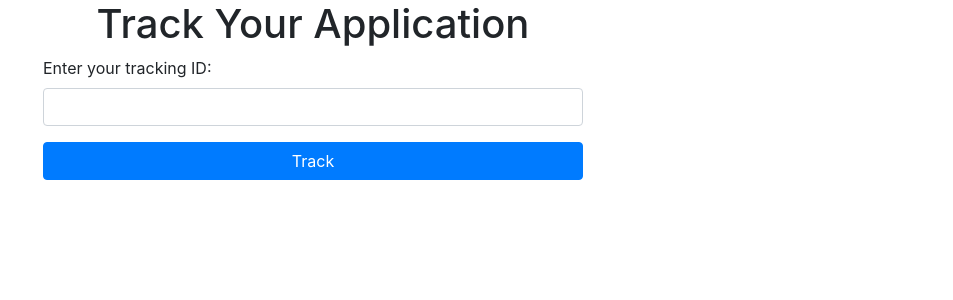
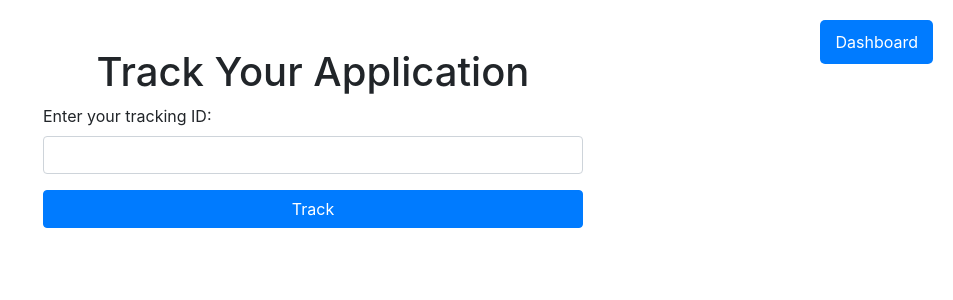
Before and after one commit to harshita-2005/job_search_1, a Flask app: page /track_application in a window 1280 px wide. Shown: the top 300 px of the page, without its empty margins (327-1280 px from the left). Run offline with Flask 3, Linux system fonts and the light colour scheme; some libraries are stand-ins or nearby versions.

Commit message:
Update track.html

```diff
--- a/src/templates/track.html
+++ b/src/templates/track.html
@@ -3,10 +3,30 @@
 <head>
   <title>Tracking Page</title>
   <link rel="stylesheet" href="https://maxcdn.bootstrapcdn.com/bootstrap/4.0.0/css/bootstrap.min.css">
+  <style>
+    .dashboard-button {
+      position: absolute;
+      top: 20px;
+      right: 20px;
+      background-color: #007bff; /* Primary color */
+      color: white;
+      padding: 10px 15px;
+      border-radius: 5px;
+      text-decoration: none; /* Remove underline */
+      transition: background-color 0.3s;
+    }
+    .dashboard-button:hover {
+      background-color: #0056b3; /* Darker shade on hover */
+    }
+    .mt-5 {
+      margin-top: 5rem; /* Adjust this value as needed */
+    }
+  </style>
 </head>
 <body>
+  <a href="{{ url_for('user_dash') }}" class="dashboard-button">Dashboard</a>
   <div class="container">
-    <div class="row">
+    <div class="row mt-5"> <!-- Added margin-top class here -->
       <div class="col-md-6 offset-md-3">
         <h1 class="text-center">Track Your Application</h1>
         <form action="{{ url_for('track_application') }}" method="post">
```
